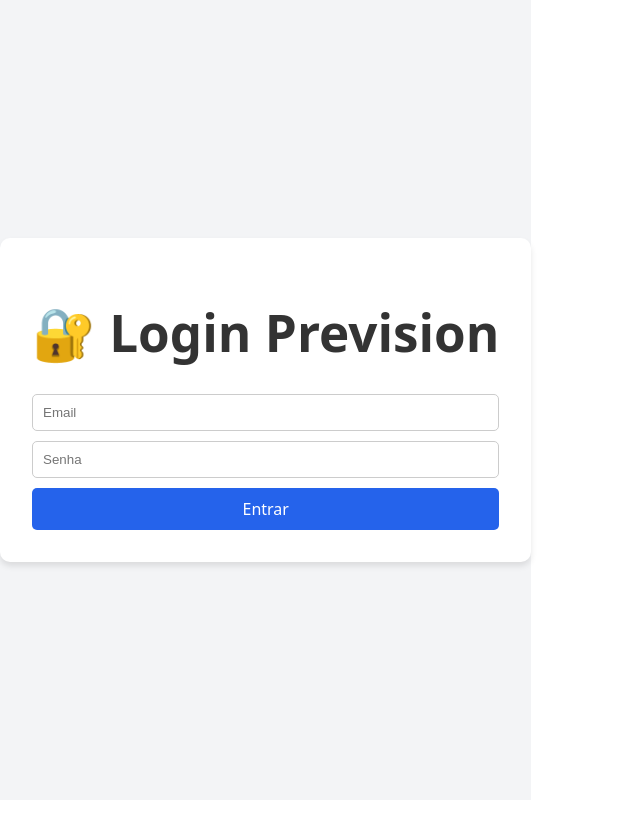
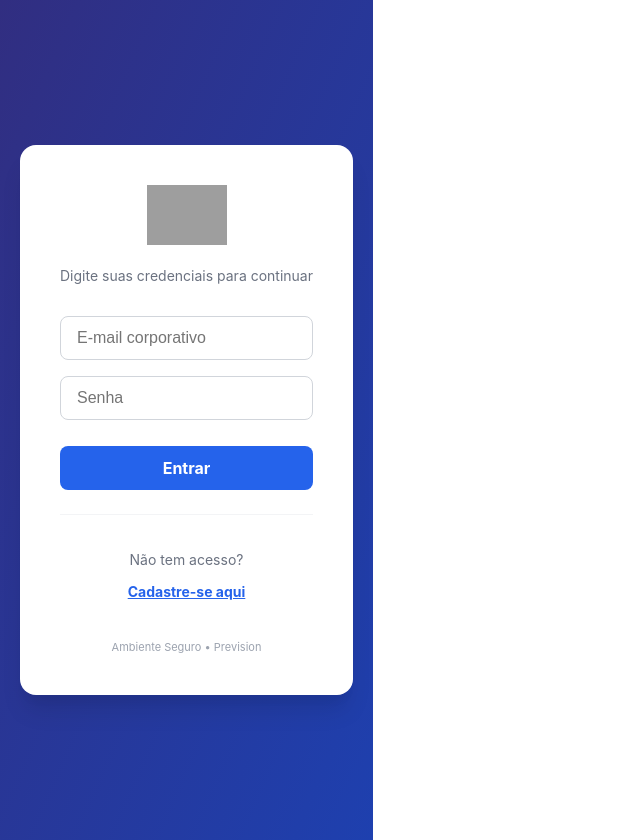
Before and after one commit to jprepa/raspadinha-ree, a React (Vite) app: page / in a window 1280 px wide. Shown: the whole page, without its empty margins (0-640 px from the left). Before the commit the page ends 800 px from the top, so only its background shows below. Built offline with nearby package versions, Linux system fonts and the light colour scheme; grey boxes are pictures that could not be loaded.

Commit message:
Novo visual de Login estilo Café Prevision

```diff
--- a/src/Login.jsx
+++ b/src/Login.jsx
@@ -3,54 +3,271 @@ import { supabase } from './supabaseClient';
 import { useNavigate } from 'react-router-dom';
 
 export default function Login() {
+  const [loading, setLoading] = useState(false);
+  const [isSignUp, setIsSignUp] = useState(false); // Alterna entre Login e Cadastro
+  const navigate = useNavigate();
+
+  // Estados dos campos
   const [email, setEmail] = useState('');
   const [password, setPassword] = useState('');
-  const [loading, setLoading] = useState(false);
-  const navigate = useNavigate();
+  const [name, setName] = useState('');
+  const [area, setArea] = useState('');
+  const [errorMsg, setErrorMsg] = useState('');
 
-  const handleLogin = async (e) => {
+  const handleAuth = async (e) => {
     e.preventDefault();
     setLoading(true);
+    setErrorMsg('');
 
-    // Tenta logar no Supabase
-    const { data, error } = await supabase.auth.signInWithPassword({
+    try {
+      if (isSignUp) {
+        // --- MODO CADASTRO ---
+
+        // 1. Cria o usuário na autenticação
+        const { data: authData, error: authError } = await supabase.auth.signUp({
           email,
           password,
         });
 
-    if (error) {
-      alert('Erro: ' + error.message);
+        if (authError) throw authError;
+
+        // 2. Salva Nome e Área na tabela de perfis
+        if (authData.user) {
+          const { error: profileError } = await supabase
+            .from('perfis')
+            .insert([
+              {
+                id: authData.user.id,
+                nome: name,
+                area: area
+              }
+            ]);
+
+          if (profileError) {
+            console.error('Erro ao salvar perfil:', profileError);
+            // Não bloqueia o fluxo, mas avisa no console
+          }
+        }
+
+        alert('Cadastro realizado com sucesso! Você já pode entrar.');
+        setIsSignUp(false); // Volta para a tela de login
+
       } else {
-      // Se deu certo, manda pro Dashboard
+        // --- MODO LOGIN ---
+
+        const { error } = await supabase.auth.signInWithPassword({
+          email,
+          password,
+        });
+
+        if (error) throw error;
+
+        // Se deu certo, vai para o dashboard
         navigate('/dashboard');
       }
+    } catch (error) {
+      setErrorMsg(error.message === "Invalid login credentials"
+        ? "E-mail ou senha incorretos."
+        : error.message);
+    } finally {
       setLoading(false);
+    }
   };
 
   return (
-    <div style={{ display: 'flex', justifyContent: 'center', alignItems: 'center', height: '100vh', backgroundColor: '#f3f4f6' }}>
-      <div style={{ backgroundColor: 'white', padding: '2rem', borderRadius: '10px', boxShadow: '0 4px 6px rgba(0,0,0,0.1)', textAlign: 'center' }}>
-        <h1 style={{ color: '#333' }}>🔐 Login Prevision</h1>
-        <form onSubmit={handleLogin} style={{ display: 'flex', flexDirection: 'column', gap: '10px', marginTop: '20px' }}>
+    // Fundo Gradiente idêntico ao do Café (Indigo 900 -> Blue 800)
+    <div style={styles.container}>
+      <div style={styles.card}>
+
+        {/* Cabeçalho com Logo */}
+        <div style={styles.header}>
+          <img
+            src="https://i.postimg.cc/qMcJsMgT/logo.png"
+            alt="Prevision Logo"
+            style={styles.logo}
+          />
+          <p style={styles.subtitle}>
+            {isSignUp ? 'Crie sua conta para participar' : 'Digite suas credenciais para continuar'}
+          </p>
+        </div>
+
+        {/* Formulário */}
+        <form onSubmit={handleAuth} style={styles.form}>
+
+          {/* Campos EXTRAS (Só aparecem no cadastro) */}
+          {isSignUp && (
+            <>
+              <div style={styles.inputGroup}>
+                <input
+                  type="text"
+                  placeholder="Seu Nome Completo"
+                  value={name}
+                  onChange={(e) => setName(e.target.value)}
+                  style={styles.input}
+                  required
+                />
+              </div>
+              <div style={styles.inputGroup}>
+                <input
+                  type="text"
+                  placeholder="Sua Área (Ex: Marketing, Vendas)"
+                  value={area}
+                  onChange={(e) => setArea(e.target.value)}
+                  style={styles.input}
+                  required
+                />
+              </div>
+            </>
+          )}
+
+          {/* Campos PADRÃO */}
+          <div style={styles.inputGroup}>
             <input
               type="email"
-            placeholder="Email"
+              placeholder="E-mail corporativo"
               value={email}
               onChange={(e) => setEmail(e.target.value)}
-            style={{ padding: '10px', borderRadius: '5px', border: '1px solid #ccc' }}
+              style={styles.input}
+              required
             />
+          </div>
+
+          <div style={styles.inputGroup}>
             <input
               type="password"
               placeholder="Senha"
               value={password}
               onChange={(e) => setPassword(e.target.value)}
-            style={{ padding: '10px', borderRadius: '5px', border: '1px solid #ccc' }}
+              style={styles.input}
+              required
             />
-          <button type="submit" disabled={loading} style={{ padding: '10px', backgroundColor: '#2563eb', color: 'white', border: 'none', borderRadius: '5px', cursor: 'pointer' }}>
-            {loading ? 'Entrando...' : 'Entrar'}
+          </div>
+
+          {errorMsg && <p style={styles.error}>{errorMsg}</p>}
+
+          <button type="submit" disabled={loading} style={styles.button}>
+            {loading ? 'Carregando...' : (isSignUp ? 'Criar Conta' : 'Entrar')}
           </button>
         </form>
+
+        {/* Rodapé Alternador */}
+        <div style={styles.footer}>
+          <p style={styles.footerText}>
+            {isSignUp ? 'Já tem uma conta?' : 'Não tem acesso?'}
+          </p>
+          <button
+            type="button"
+            onClick={() => { setIsSignUp(!isSignUp); setErrorMsg(''); }}
+            style={styles.linkButton}
+          >
+            {isSignUp ? 'Fazer Login' : 'Cadastre-se aqui'}
+          </button>
+        </div>
+
+        <div style={styles.watermark}>
+          Ambiente Seguro • Prevision
+        </div>
       </div>
     </div>
   );
 }
+
+// Estilos baseados no visual do Café Prevision
+const styles = {
+  container: {
+    minHeight: '100vh',
+    background: 'linear-gradient(to bottom right, #312e81, #1e40af)', // Indigo-900 to Blue-800
+    display: 'flex',
+    alignItems: 'center',
+    justifyContent: 'center',
+    padding: '20px',
+    fontFamily: '"Inter", sans-serif',
+  },
+  card: {
+    backgroundColor: 'white',
+    borderRadius: '16px',
+    boxShadow: '0 20px 25px -5px rgba(0, 0, 0, 0.1), 0 10px 10px -5px rgba(0, 0, 0, 0.04)',
+    padding: '40px',
+    width: '100%',
+    maxWidth: '400px',
+    display: 'flex',
+    flexDirection: 'column',
+  },
+  header: {
+    display: 'flex',
+    flexDirection: 'column',
+    alignItems: 'center',
+    marginBottom: '30px',
+  },
+  logo: {
+    height: '60px',
+    width: 'auto',
+    marginBottom: '20px',
+  },
+  subtitle: {
+    color: '#6b7280', // Gray-500
+    textAlign: 'center',
+    fontSize: '14px',
+    margin: 0,
+  },
+  form: {
+    display: 'flex',
+    flexDirection: 'column',
+    gap: '16px',
+  },
+  input: {
+    width: '100%',
+    padding: '12px 16px',
+    borderRadius: '8px',
+    border: '1px solid #d1d5db', // Gray-300
+    fontSize: '16px',
+    outline: 'none',
+    transition: 'all 0.2s',
+    boxSizing: 'border-box', // Garante que o padding não estoure a largura
+  },
+  button: {
+    width: '100%',
+    padding: '12px',
+    backgroundColor: '#2563eb', // Blue-600
+    color: 'white',
+    border: 'none',
+    borderRadius: '8px',
+    fontSize: '16px',
+    fontWeight: 'bold',
+    cursor: 'pointer',
+    transition: 'background-color 0.2s',
+    marginTop: '10px',
+  },
+  footer: {
+    marginTop: '24px',
+    textAlign: 'center',
+    borderTop: '1px solid #f3f4f6',
+    paddingTop: '20px',
+  },
+  footerText: {
+    color: '#6b7280',
+    fontSize: '14px',
+    marginBottom: '5px',
+  },
+  linkButton: {
+    background: 'none',
+    border: 'none',
+    color: '#2563eb',
+    fontWeight: 'bold',
+    cursor: 'pointer',
+    fontSize: '14px',
+    textDecoration: 'underline',
+  },
+  error: {
+    color: '#ef4444',
+    fontSize: '14px',
+    textAlign: 'center',
+    margin: 0,
+  },
+  watermark: {
+    marginTop: '30px',
+    textAlign: 'center',
+    fontSize: '11px',
+    color: '#9ca3af',
+  }
+};
```
Lines whose indentation alone changed are shown as unchanged.
